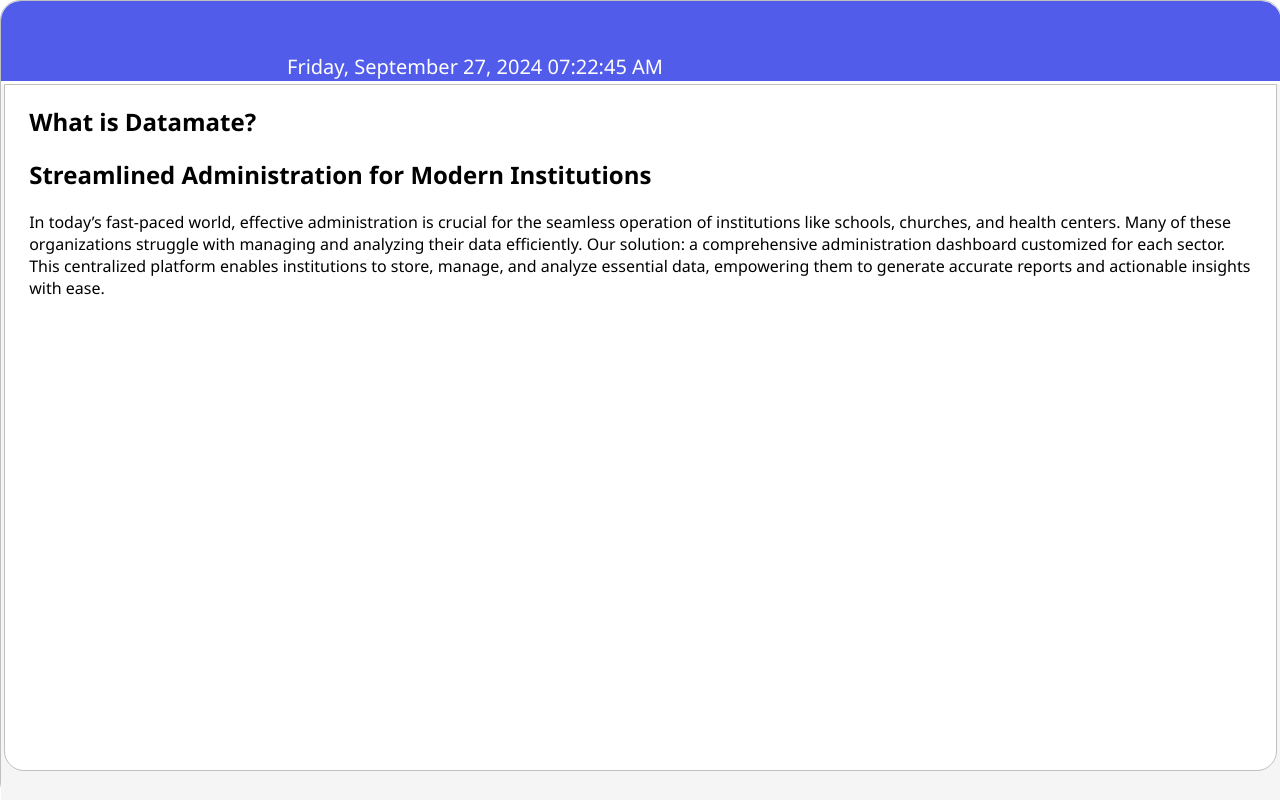
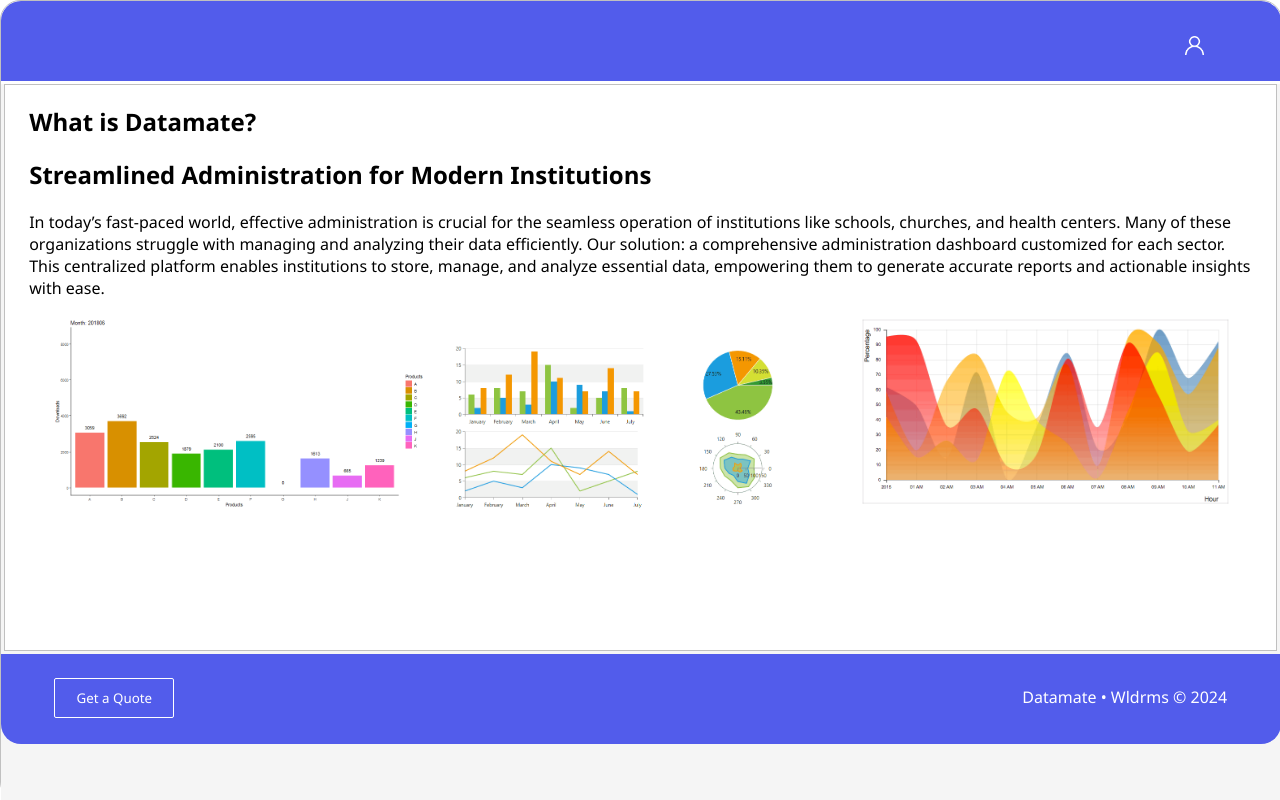
Before and after one commit to SH-Codes/admin_dashboard, a website: page public/index.html in a window 1280 px wide. Drawn offline with Linux system fonts and the light colour scheme.

Commit message:
landing page sorted

```diff
--- a/public/css/main.css
+++ b/public/css/main.css
@@ -932,6 +932,57 @@
         margin-left: 2em;
     }
 
+     .graph-wrapper {
+        margin-left: 1.5em;
+    }
+
+    .graph-wrapper img {
+        margin-left: 1.5em;
+        width: 30%;
+    }
+
+    .quote-wrapper {
+        width: 100%;
+        height: 5.6em;
+        border-bottom-left-radius: 20px;
+        border-bottom-right-radius: 20px;
+        background-color: #525CEB;
+        margin-top: 0.2em;
+        display: inline-flex;
+    }
+
+    .quote-button {
+        width: 9em;
+        height: 3em;
+        margin-top: 1.8em;
+        background-color: #525CEB;
+        border: 1.4px solid #fff;
+        margin-left: 4em;
+        border-radius: 2px;
+        color: #ffffff;
+        cursor: pointer;
+    };
+
+   .quote-button:hover {
+        width: 9em;
+        height: 3em;
+        margin-top: 1.8em;
+        background-color: #fff;
+        border: 1.4px solid #525CEB;
+        color:#525CEB;
+        margin-left: 4em;
+        border-radius: 2px;
+        cursor: pointer;
+    }
+
+
+    .copyright {
+        margin-left: 53em;
+        margin-top: 1em;
+        color: #ffffff;
+    }
+
+
     .form-container {
         margin-top: -0.5em;
     }
--- a/public/index.html
+++ b/public/index.html
@@ -5,23 +5,38 @@
     <meta name="viewport" content="width=device-width, initial-scale=1.0">
     <link rel="stylesheet" href="css/main.css">
     <script src="js/main.js" defer></script>
-    <title>Bookings</title>
+    <title>Datamate</title>
 </head>
 <body>
     <div class="topbar">
         <div>
-            <h3 class="date-time-display">Day, Date, Time</h3>
-            <a class="logged-user" href="#"><img alt="user icon" src="./assets/user.png"/></a>
+            <a class="logged-user" href="./signin.html"><img alt="user icon" src="./assets/user.png"/></a>
         </div>
     </div>
 
     <article style="width: 100%; height: 100%; background-color: whitesmoke;">
-        <div style="width: 99.3%; height: 85.6%; margin-left:0.2em; margin-top: 0.2em; background-color: white; border-bottom-left-radius: 20px; border-bottom-right-radius: 20px; border:1px solid #c0c0c0;">
+        <div style="width: 99.3%; height: 70.6%; margin-left:0.2em; margin-top: 0.2em; background-color: white; ; border:1px solid #c0c0c0;">
             <h1 style="margin-left: 1em;">What is Datamate?</h1>
             <h2 style="margin-left: 1em;">Streamlined Administration for Modern Institutions</h2>
             <p style="margin-left: 1.5em; margin-right: 1.5em;">In today’s fast-paced world, effective administration is crucial for the seamless operation of institutions like schools, churches, and health centers.
                 Many of these organizations struggle with managing and analyzing their data efficiently. Our solution: a comprehensive administration dashboard customized for each sector. This centralized platform enables institutions to store, manage, and analyze essential data,
                 empowering them to generate accurate reports and actionable insights with ease.</p>
+                <div class="graph-wrapper">
+                    <img alt="plot graph" src="./assets/bar-graph.gif">
+                    <img alt="" src="./assets/mulit-plot.gif">
+                    <img alt="" src="./assets/animated-graph.gif">
+                </div>
+        </div>
+        <div class="quote-wrapper">
+            <div>
+
+            </div>
+            <div>
+                <button class="quote-button" onclick="location.href='#'">Get a Quote</button>
+            </div>
+            <div class="copyright">
+                <p>Datamate &bullet; Wldrms &copy; 2024</p>
+            </div>
         </div>
     </article>
 </body>
```
Also changed, not shown: public/signin.html (+1 -1 lines), public/signup.html (+1 -1 lines), public/assets/animated-graph.gif (added), public/assets/bar-graph.gif (added), public/assets/mulit-plot.gif (added).
